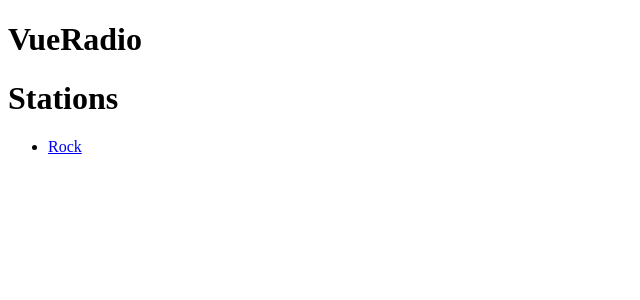
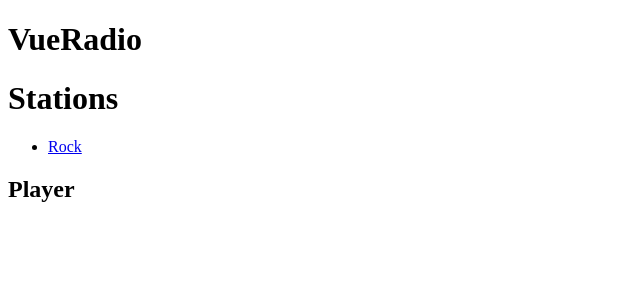
Before and after one commit to slicvic/kulturefm, a Vue app: page / in a window 1280 px wide. Shown: the top 300 px of the page, without its empty margins (0-640 px from the left). Built offline with nearby package versions, Linux system fonts and the light colour scheme.

Commit message:
Create music player component

```diff
--- a/src/App.vue
+++ b/src/App.vue
@@ -2,18 +2,21 @@
     <div class="app">
         <h1>VueRadio</h1>
         <stations :stations="stations" @selectStation="onSelectStation"></stations>
+        <player :tracks="tracks"></player>
     </div>
 </template>
 
 <script>
     import Stations from './components/Stations.vue'
-    import * as stationsSvc from './services/stations.js'
+    import Player from './components/Player.vue'
+    import * as stationSvc from './services/stations.js'
 
     export default {
         name: 'app',
         data: function() {
             return {
-                stations: stationsSvc.getStations()
+                stations: stationSvc.getStations(),
+                tracks: []
             }
         },
         methods: {
@@ -22,7 +25,8 @@
             }
         },
         components: {
-            Stations
+            Stations,
+            Player
         }
     }
 
--- /dev/null
+++ b/src/components/Player.vue
@@ -0,0 +1,17 @@
+<template>
+    <div class="player">
+        <h2>Player</h2>
+    </div>
+</template>
+
+<script>
+export default {
+    name: 'player',
+    props: {
+        tracks: {
+            type: Array,
+            required: true
+        }
+    }
+}
+</script>
```
